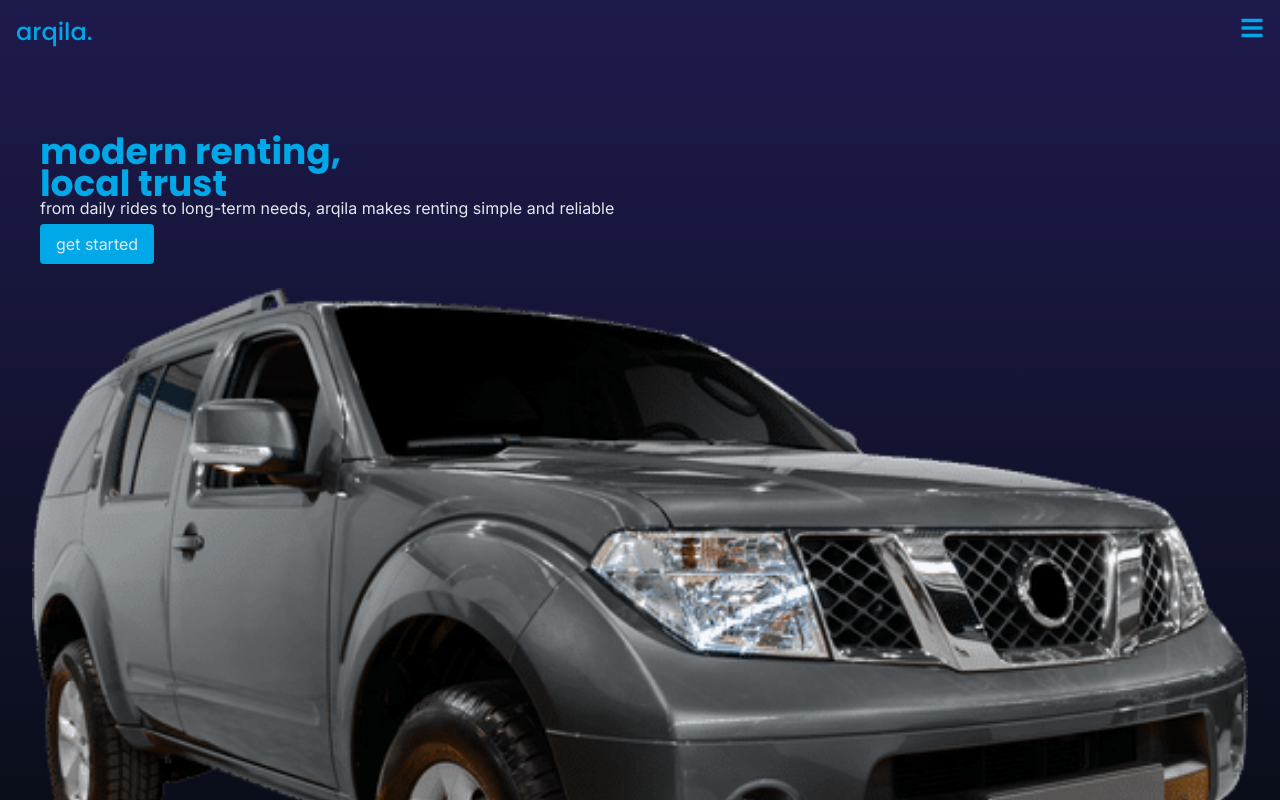
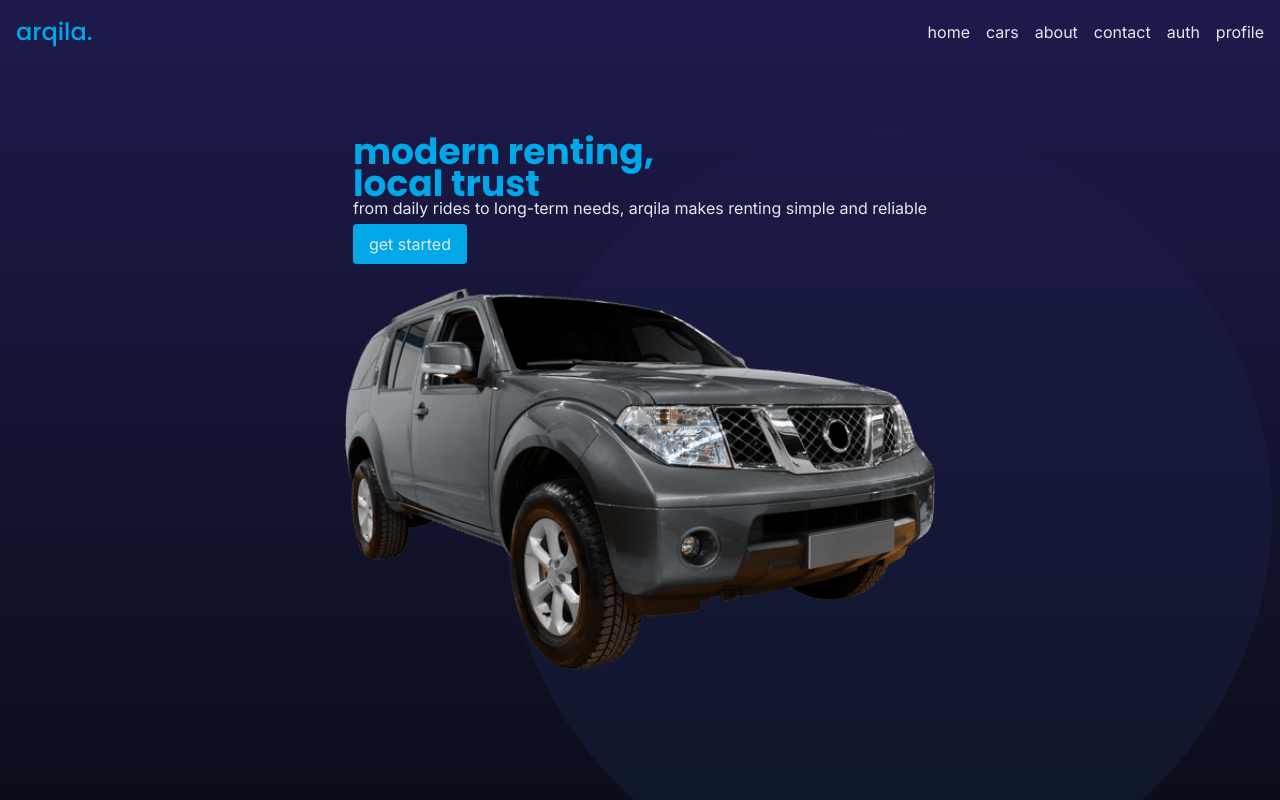
Before and after one commit to wakamonoo/kasurog, a Next.js app: page / in a window 1280 px wide. Shown: the top 800 px of the page. Built offline with nearby package versions, Linux system fonts and the light colour scheme; no server answers.

Commit message:
starting responsiveness

```diff
--- a/src/sections/hero.jsx
+++ b/src/sections/hero.jsx
@@ -11,6 +11,8 @@ export default function Hero() {
   const navRef = useRef(null);
   const [isScrolled, setIsScrolled] = useState(false);
   const [showSignUp, setShowSignUp] = useState(false);
+  const [hideMNav, setHideMNav] = useState(true);
+  const [showPNav, setShowPNav] = useState(false);
 
   {
     /* ———————————————————————————————————— outside click nav ——— */
@@ -43,6 +45,25 @@ export default function Hero() {
     }
   }, [showSignUp]);
 
+  useEffect(() => {
+    const handleNav = () => {
+      if (window.innerWidth >= 768) {
+        setHideMNav(false);
+        setShowPNav(true);
+      } else {
+        setHideMNav(true);
+        setShowPNav(false);
+      }
+    };
+
+    handleNav();
+
+    window.addEventListener("resize", handleNav);
+    return () => {
+      window.removeEventListener("resize", handleNav);
+    };
+  }, []);
+
   return (
     <div className="h-screen bg-gradient-to-b from-indigo-950">
       <div
@@ -54,11 +75,38 @@ export default function Hero() {
           <a href="/">
             <h1 className="font-medium">arqila.</h1>
           </a>
-          <div>
-            <button onClick={() => setHideNav((prev) => !prev)}>
-              <FaBars className="duration-200 hover:scale-110 active:scale-110 cursor-pointer" />
-            </button>
-          </div>
+          {hideMNav && (
+            <div>
+              <button onClick={() => setHideNav((prev) => !prev)}>
+                <FaBars className="duration-200 hover:scale-110 active:scale-110 cursor-pointer" />
+              </button>
+            </div>
+          )}
+          {showPNav && (
+            <div className="flex gap-4 text-normal font-normal text-base">
+              <a href="">
+                <p>home</p>
+              </a>
+              <a href="">
+                <p>cars</p>
+              </a>
+              <a href="">
+                <p>about</p>
+              </a>
+              <a href="">
+                <p>contact</p>
+              </a>
+              <a
+                onClick={() => setShowSignUp((prev) => !prev)}
+                className="flex"
+              >
+                <p>auth</p>
+              </a>
+              <a href="/profile">
+                <p>profile</p>
+              </a>
+            </div>
+          )}
         </div>
       </div>
 
@@ -73,7 +121,7 @@ export default function Hero() {
             <button onClick={() => setHideNav(false)}>
               <FaTimes className="text-xl text-header duration-200 hover:scale-110 active:scale-110 cursor-pointer" />
             </button>
-            <div className="flex flex-col p-4 gap-2 font-normal text-normal text-base sm:text-xl md:text-2xl z-[60]">
+            <div className="flex flex-col p-4 gap-2 font-normal text-normal text-base z-[60]">
               <a href="">
                 <p>home</p>
               </a>
@@ -100,7 +148,7 @@ export default function Hero() {
         </div>
       )}
 
-      <div className="flex justify-center pt-32 px-8">
+      <div className="flex justify-center pt-32 px-8 sm:px-16 md:px-32">
         <div className="flex flex-col">
           <div className="p-2 mb-4">
             <h1 className="text-4xl text-header font-bold text-left leading-8">
@@ -112,11 +160,13 @@ export default function Hero() {
             </p>
             <GetStarted />
           </div>
+          <div className="absolute top-32 -z-10 right-2 bg-panel w-[80vw] sm:w-[70vw] md:w-[60vw] h-[80vw] sm:h-[70vw] md:h-[60vw] rounded-full" />
           <Image
             src={CarHero}
             alt="imageCar"
             priority="true"
-            className="object-cover w-[100vw] h-auto"
+            className="object-contain w-full max-h-screen"
+            style={{ height: "auto" }}
           />
         </div>
       </div>
```
